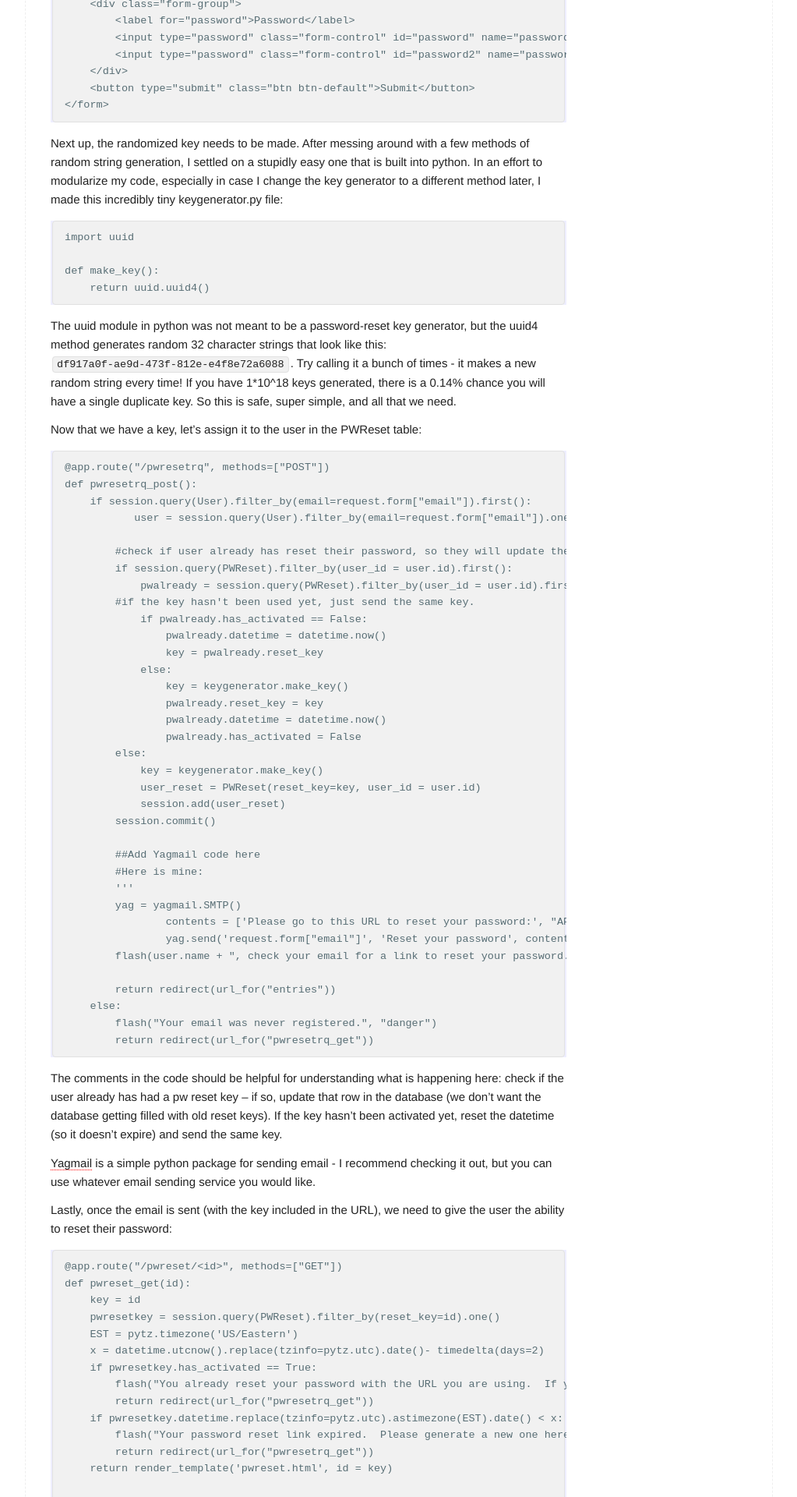
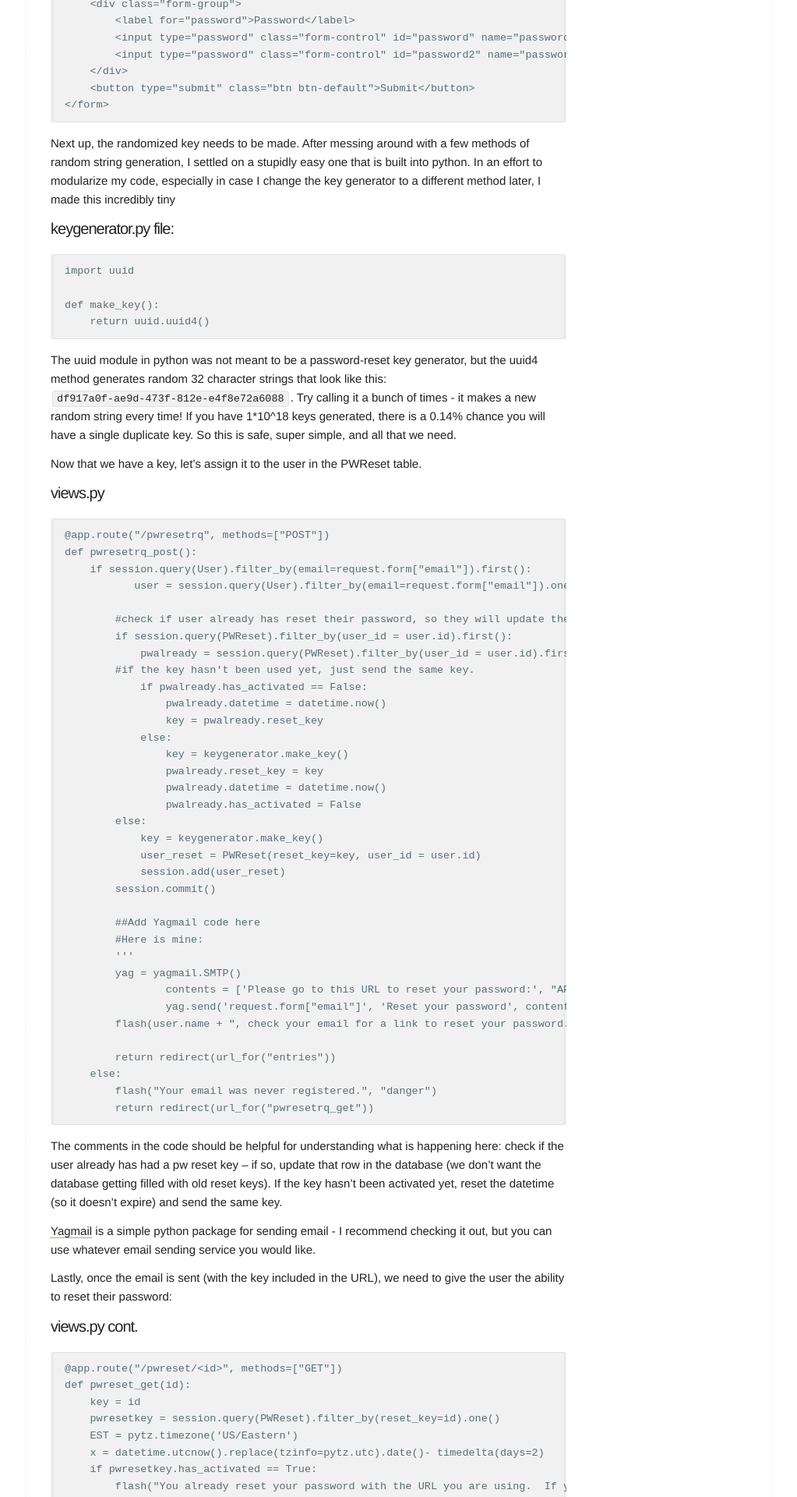
Before and after one commit to j10sanders/j10sanders.github.io, a Jekyll site: the page built from _posts/2016-11-14-password-reset.md, in a window 1280 px wide. Shown: the part 1955-3875 px from the top of the page at 78% size, without its empty margins (128-1151 px from the left). Built offline with Jekyll 4.4.1, drawn with Linux system fonts in a browser that asks for light colours.

Commit message:
fixed markdown and font issues

```diff
--- a/_posts/2016-11-14-password-reset.md
+++ b/_posts/2016-11-14-password-reset.md
@@ -78,7 +78,10 @@ Here are some simple templates I made (Flask block content below):
 	    <button type="submit" class="btn btn-default">Submit</button>
 	</form>
 
-Next up, the randomized key needs to be made.  After messing around with a few methods of random string generation, I settled on a stupidly easy one that is built into python.  In an effort to modularize my code, especially in case I change the key generator to a different method later, I made this incredibly tiny keygenerator.py file:
+Next up, the randomized key needs to be made.  After messing around with a few methods of random string generation, I settled on a stupidly easy one that is built into python.  In an effort to modularize my code, especially in case I change the key generator to a different method later, I made this incredibly tiny
+
+
+### keygenerator.py file:
 
 	import uuid
 
@@ -87,7 +90,11 @@ Next up, the randomized key needs to be made.  After messing around with a few m
 
 The uuid module in python was not meant to be a password-reset key generator, but the uuid4 method generates random 32 character strings that look like this: `df917a0f-ae9d-473f-812e-e4f8e72a6088`.  Try calling it a bunch of times - it makes a new random string every time!  If you have 1*10^18 keys generated, there is a 0.14% chance you will have a single duplicate key. So this is safe, super simple, and all that we need.
 
-Now that we have a key, let's assign it to the user in the PWReset table:
+Now that we have a key, let's assign it to the user in the
+PWReset table.
+
+
+### views.py
 
 	@app.route("/pwresetrq", methods=["POST"])
 	def pwresetrq_post():
@@ -131,6 +138,9 @@ The comments in the code should be helpful for understanding what is happening h
 
 Lastly, once the email is sent (with the key included in the URL), we need to give the user the ability to reset their password:
 
+
+### views.py cont.
+
 	@app.route("/pwreset/<id>", methods=["GET"])
 	def pwreset_get(id):
 	    key = id
--- a/_sass/_base.scss
+++ b/_sass/_base.scss
@@ -138,9 +138,9 @@ body {
   font-size: 1.5em; /* currently ems cause chrome bug misinterpreting rems on body element */
   line-height: 1.6;
   font-weight: 400;
-  /* font-family: Helvetica, Tahoma, Arial, STXihei, "华文细黑", "Microsoft YaHei", "微软雅黑", SimSun, "宋体", Heiti, "黑体", sans-serif; */
+  /* font-family: Helvetica, Tahoma, Arial, STXihei, "华文细黑", "微软雅黑", SimSun, "宋体", Heiti, "黑体", sans-serif; */
   /* font-family: "Raleway", "HelveticaNeue", "Helvetica Neue", Helvetica, Arial, sans-serif; */
-  font-family: -apple-system-font,"Helvetica Neue","PingFang SC","Hiragino Sans GB","Microsoft YaHei",sans-serif;
+  font-family: -apple-system-font,"Helvetica Neue","PingFang SC","Hiragino Sans GB",sans-serif;
   color: #222; }
 
 
```
Also changed, not shown: 3 other files.
